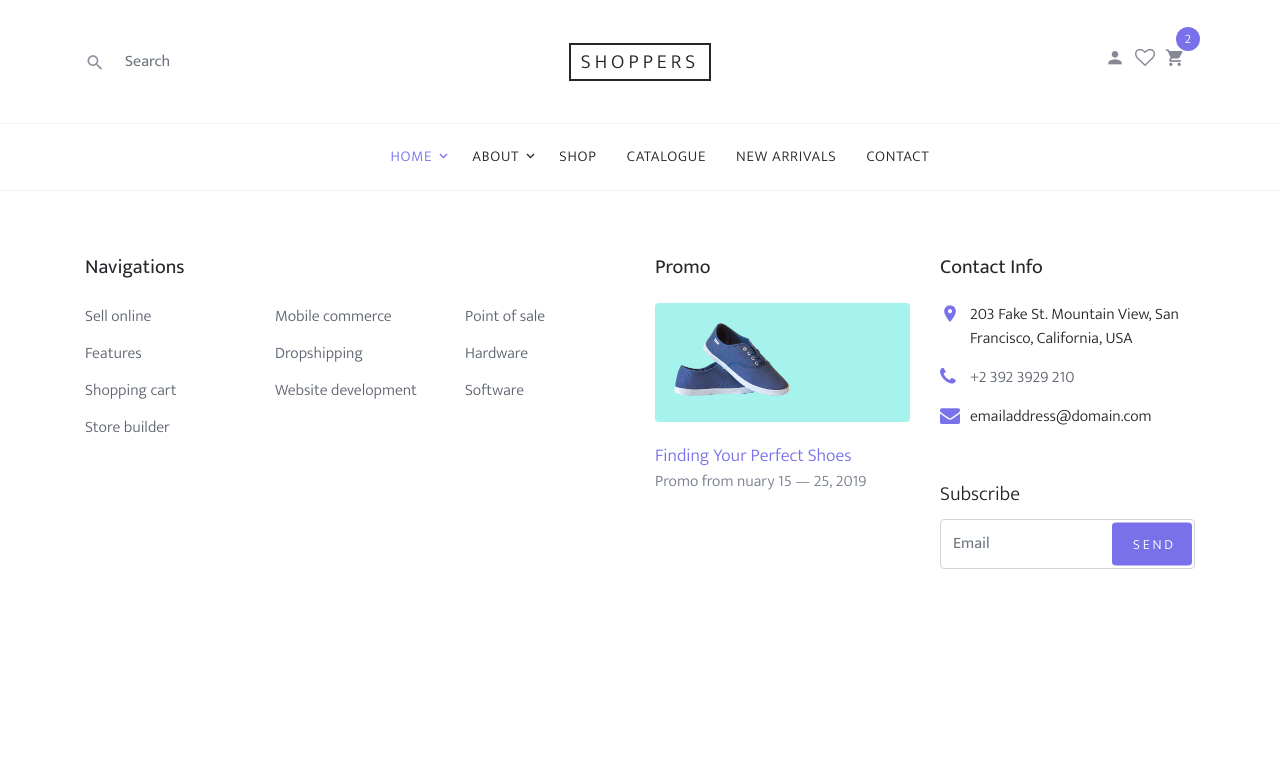
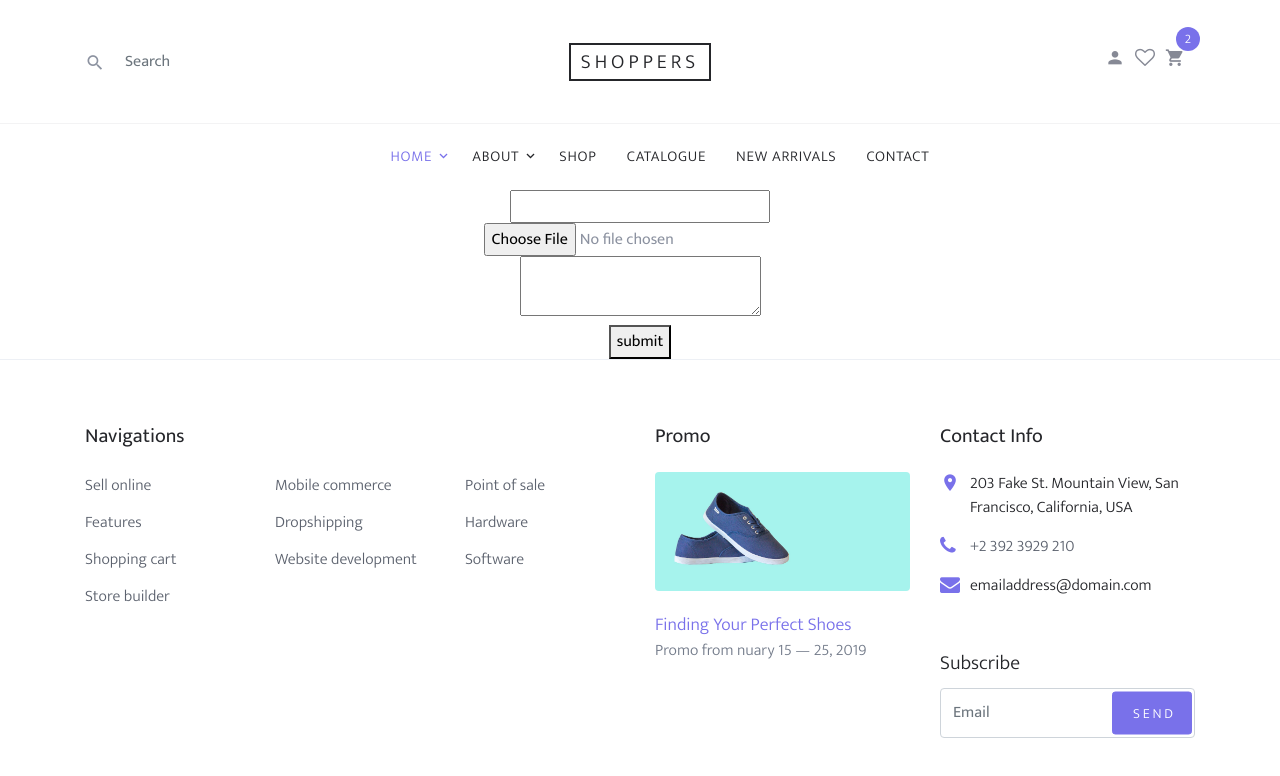
Before and after one commit to skkuse/2019spring_41class_team6, a Vue app: page /sample-upload in a window 1280 px wide. Shown: the top 776 px of the page. Built offline with nearby package versions, Linux system fonts and the light colour scheme.

Commit message:
add sample-upload page

```diff
--- a/src/router.js
+++ b/src/router.js
@@ -51,6 +51,11 @@ export default new Router({
       path: "/thankyou",
       name: "thankyou",
       component: () => import("./views/Thankyou.vue")
+    },
+    {
+      path: "/sample-upload",
+      name: "sample-upload",
+      component: () => import("./views/SampleUpload.vue")
     }
   ]
 });
--- a/src/views/Cart.vue
+++ b/src/views/Cart.vue
@@ -202,7 +202,7 @@
 export default {
   name: "cart",
   methods: {
-    goToChekout() {
+    goToChekout: () => {
       this.$router.push("checkout");
     }
   }
--- a/src/views/Checkout.vue
+++ b/src/views/Checkout.vue
@@ -525,7 +525,7 @@
 export default {
   name: "cart",
   methods: {
-    goToThankyou() {
+    goToThankyou: () => {
       this.$router.push("thankyou");
     }
   }
--- /dev/null
+++ b/src/views/SampleUpload.vue
@@ -0,0 +1,62 @@
+<template>
+  <div>
+    <div style="text-align: center">
+      <form id="myForm" @submit.prevent="uploadData">
+        <input type="text" name="title" v-model="title" /><br />
+        <input type="file" name="image" @change="getFile" /><br />
+        <textarea name="body" v-model="body"></textarea><br />
+        <button type="submit">submit</button>
+      </form>
+    </div>
+  </div>
+</template>
+
+<script>
+import { db, storage } from "@/firebase";
+
+let file = null;
+
+export default {
+  name: "sample-upload",
+  data: () => {
+    return {
+      message: "",
+      title: null,
+      body: null
+    };
+  },
+  methods: {
+    uploadData: function() {
+      storage
+        .ref()
+        .child("productImages/" + file.name)
+        .put(file)
+        .then(snapshot => {
+          snapshot.ref
+            .getDownloadURL()
+            .then(url => {
+              db.collection("products")
+                .add({
+                  title: this.title,
+                  body: this.body,
+                  imageUrl: url,
+                  createdAt: +new Date()
+                })
+                .then(() => {
+                  alert("업로드 완료");
+                });
+            })
+            .catch(error => {
+              alert(error);
+            });
+        })
+        .catch(error => {
+          alert(error);
+        });
+    },
+    getFile: function(e) {
+      file = e.target.files[0];
+    }
+  }
+};
+</script>
```
